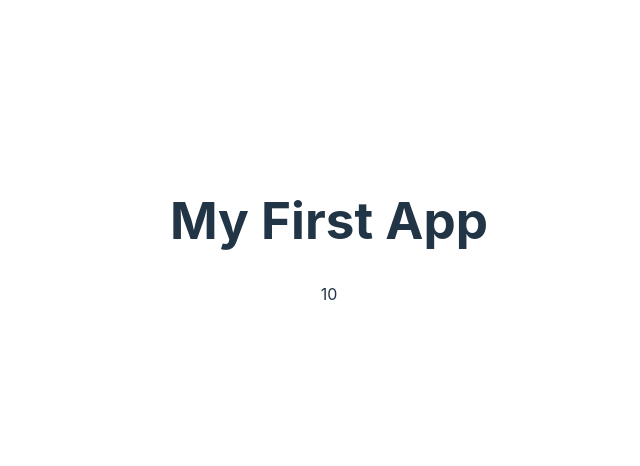
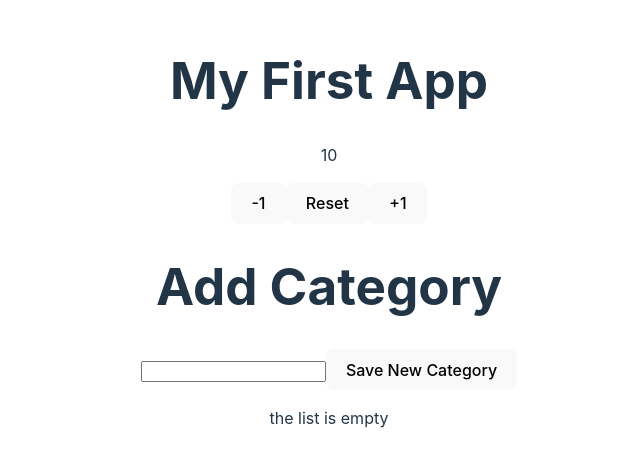
Before and after one commit to david-ale/Challenges-EyD-Corte-2, a React (Vite) app in the folder Challenges/: page / in a window 1280 px wide. Shown: the part 168-634 px from the top of the page, without its empty margins (311-951 px from the left). Built offline with nearby package versions, Linux system fonts and the light colour scheme.

Commit message:
tres challenges realizados

```diff
--- /dev/null
+++ b/Challenges/src/Challenge02 - buttons/SecondApp.jsx
@@ -0,0 +1,26 @@
+import { useState } from "react"
+
+export const SecondApp = ({value}) => {
+    const [counter,setCounter] = useState (value)
+
+    const handleAdd = () => {
+        setCounter (counter + 1)
+    }
+
+    const handleSubstract = () => {
+        setCounter (counter - 1)
+    }
+
+    const handleReset = () => {
+        setCounter (0)
+    }
+
+    return (
+        <>
+            <p> {counter} </p>
+            <button onClick={() => handleSubstract() }> -1 </button>
+            <button onClick={() => handleReset() }> Reset </button>
+            <button onClick={() => handleAdd() }> +1 </button>
+        </>
+    )
+}
--- /dev/null
+++ b/Challenges/src/Challenge03 - categories/ComponentApp.jsx
@@ -0,0 +1,45 @@
+import { useState } from "react";
+
+export const GifExpertApp = () => {
+    const [categories,setCategories] = useState([]);
+    const [category,setCategory] = useState('');
+
+    const onAddCategory = () => {
+        setCategories(list => [...list,category])
+        setCategory('')
+    }
+
+    const onSetCategory = (evt) => {
+        setCategory(evt.target.value)
+    }
+
+    const onResetList = () => {
+        setCategories([])
+    }
+
+    return (
+        <>
+            <h1>Add Category</h1>
+            <input type='text' value={category}
+            onChange={(event) => onSetCategory(event)} />
+            <button onClick={()=> onAddCategory()}> Save New Category </button>
+            {categories.length>0 ? <>
+                <ol>
+                    {
+                        categories.map (
+                            (category,key) => {
+                                return <li key={key}>{category}</li>
+                            }
+                        )
+                    }
+                </ol>
+                <button onClick={()=> onResetList()}> Reset list </button>
+            </>
+            :<p>the list is empty</p>
+
+            }
+
+
+        </>
+    )
+}
--- a/Challenges/src/main.jsx
+++ b/Challenges/src/main.jsx
@@ -1,11 +1,15 @@
 import React from 'react'
 import ReactDOM from 'react-dom/client'
 import App from './App.jsx'
-import { FirstApp } from './FirstApp.jsx'
+import {FirstApp} from './Challenge01 - FirstApp/FirstApp.jsx'
+import { SecondApp } from './Challenge02 - buttons/SecondApp.jsx'
+import { GifExpertApp } from './Challenge03 - categories/ComponentApp.jsx'
 import './index.css'
 
 ReactDOM.createRoot(document.getElementById('root')).render(
   <React.StrictMode>
     <FirstApp title = 'My First App' />
+    <SecondApp/>
+    <GifExpertApp/>
   </React.StrictMode>,
 )
```
Also changed, not shown: Challenges/src/Challenge01 - FirstApp/FirstApp.jsx (renamed from Challenges/src/FirstApp.jsx).
